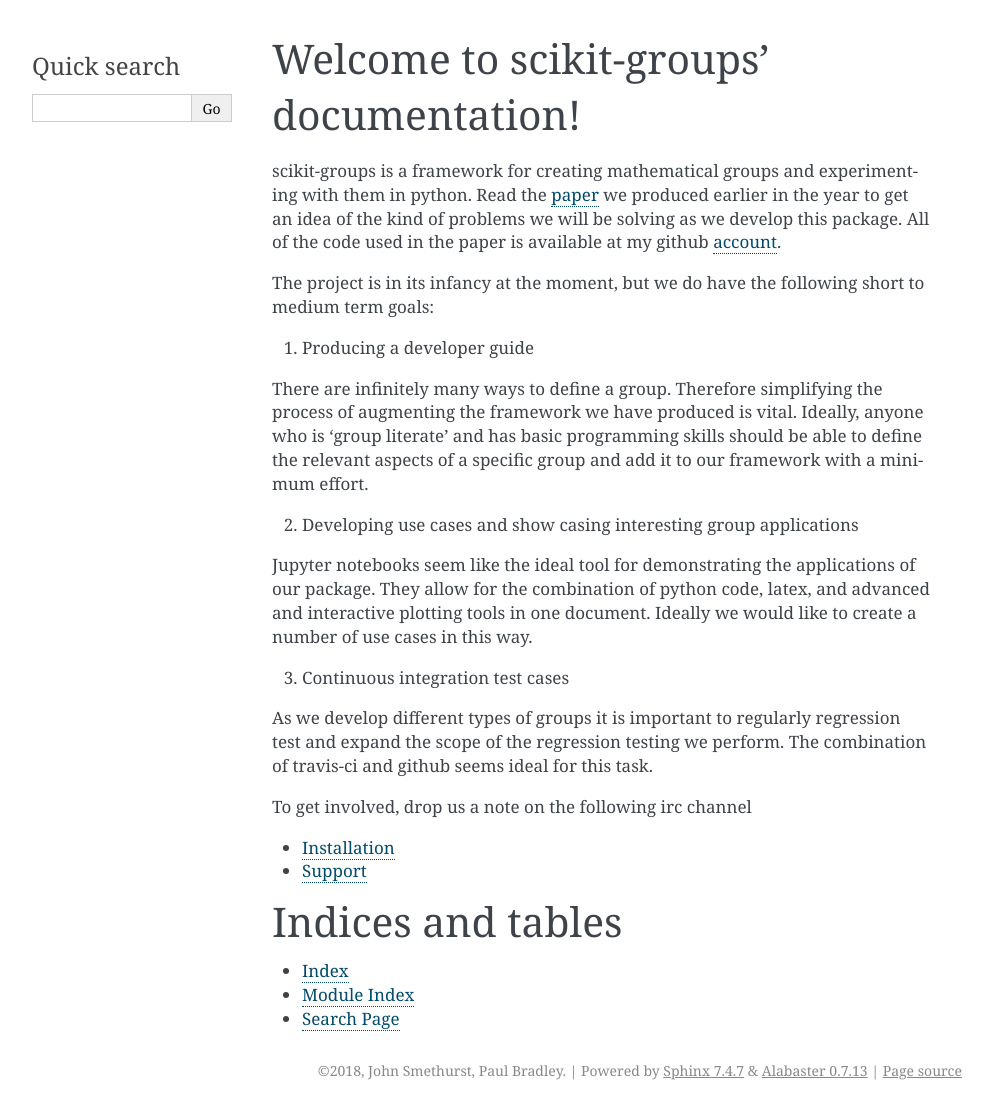
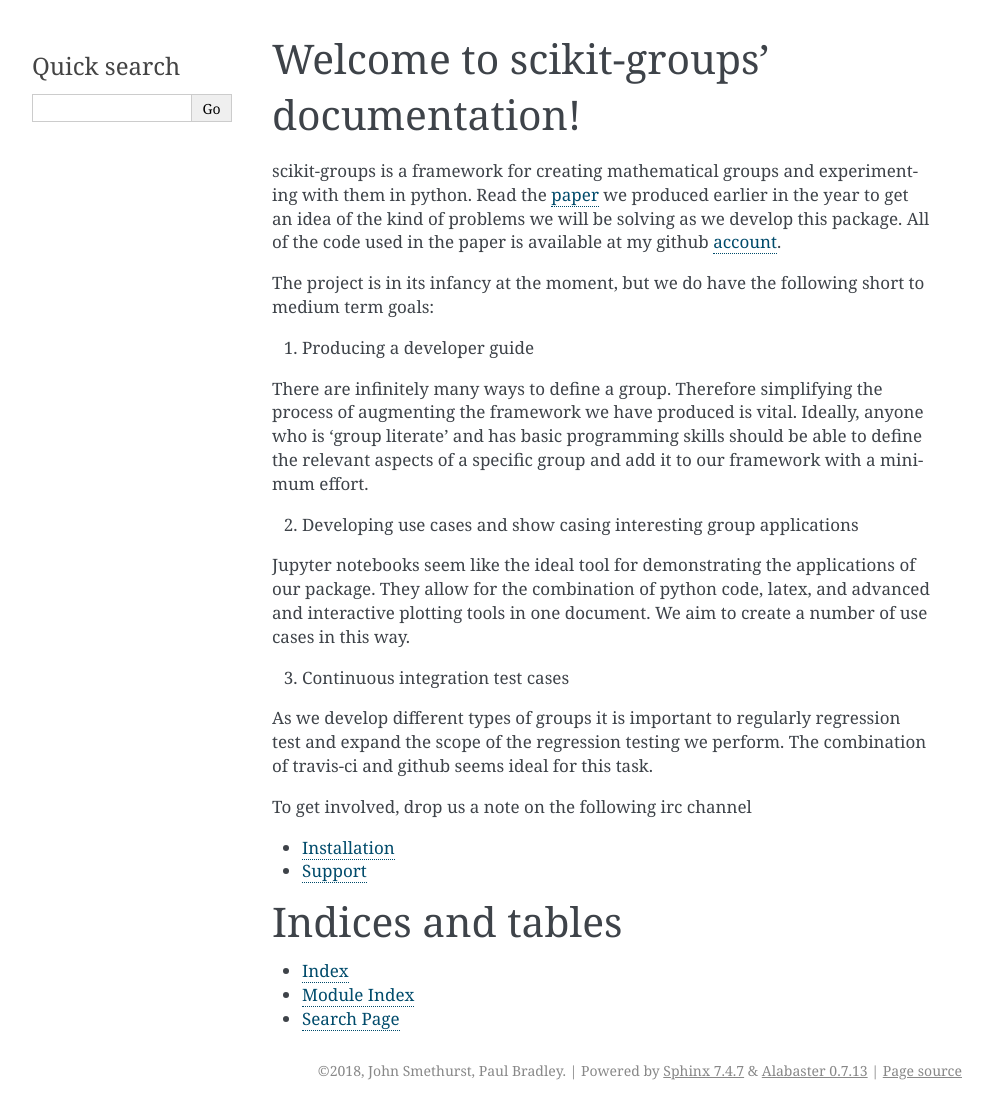
Before and after one commit to Smeths/scikit-groups, a Sphinx documentation site: the page built from docs/index.rst, in a window 1280 px wide. Shown: the whole page, without its empty margins (148-1141 px from the left). Built offline with Sphinx 7.4.7, drawn with Linux system fonts in a browser that asks for light colours.

Commit message:
expanded documentation again

```diff
--- a/docs/index.rst
+++ b/docs/index.rst
@@ -16,7 +16,7 @@ There are infinitely many ways to define a group. Therefore simplifying the proc
 
 2. Developing use cases and show casing interesting group applications
 
-Jupyter notebooks seem like the ideal tool for demonstrating the applications of our package. They allow for the combination of python code, latex, and advanced and interactive plotting tools in one document. Ideally we would like to create a number of use cases in this way.
+Jupyter notebooks seem like the ideal tool for demonstrating the applications of our package. They allow for the combination of python code, latex, and advanced and interactive plotting tools in one document. We aim to create a number of use cases in this way.
 
 3. Continuous integration test cases
 
```
